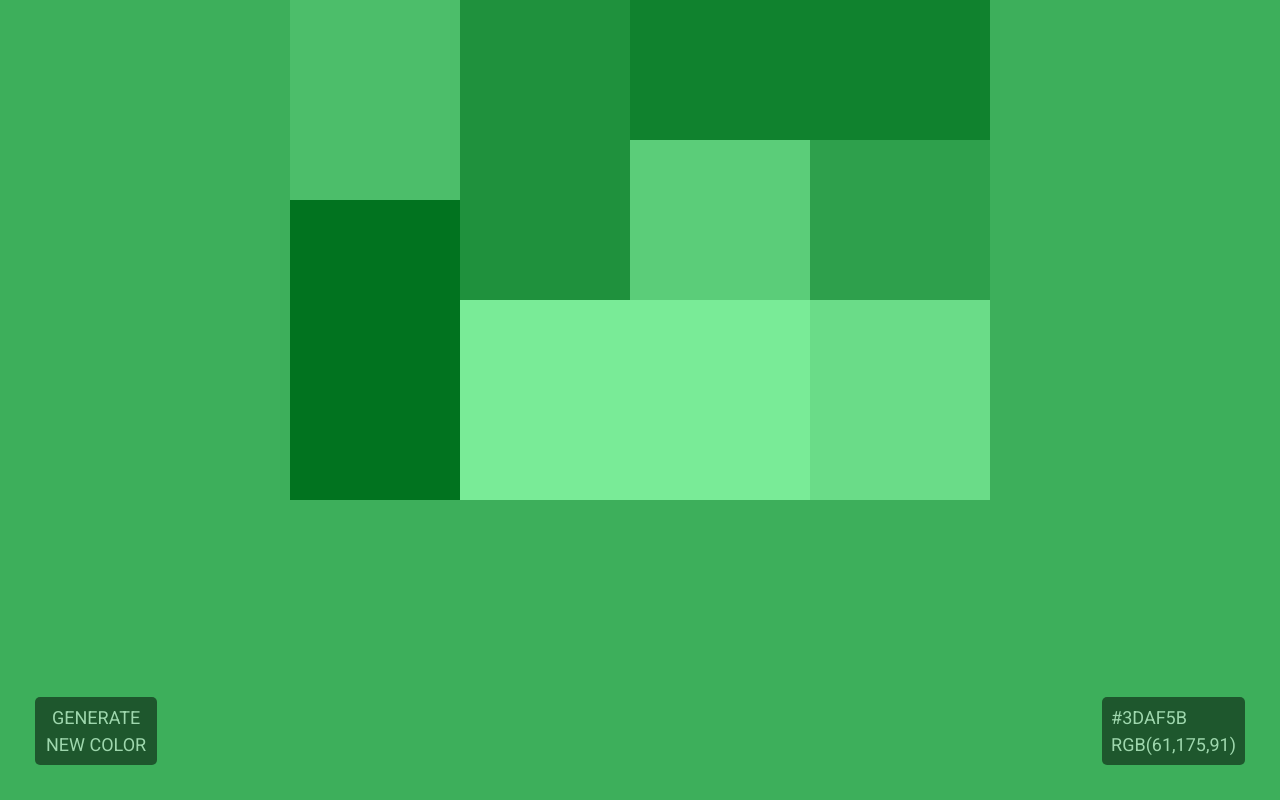
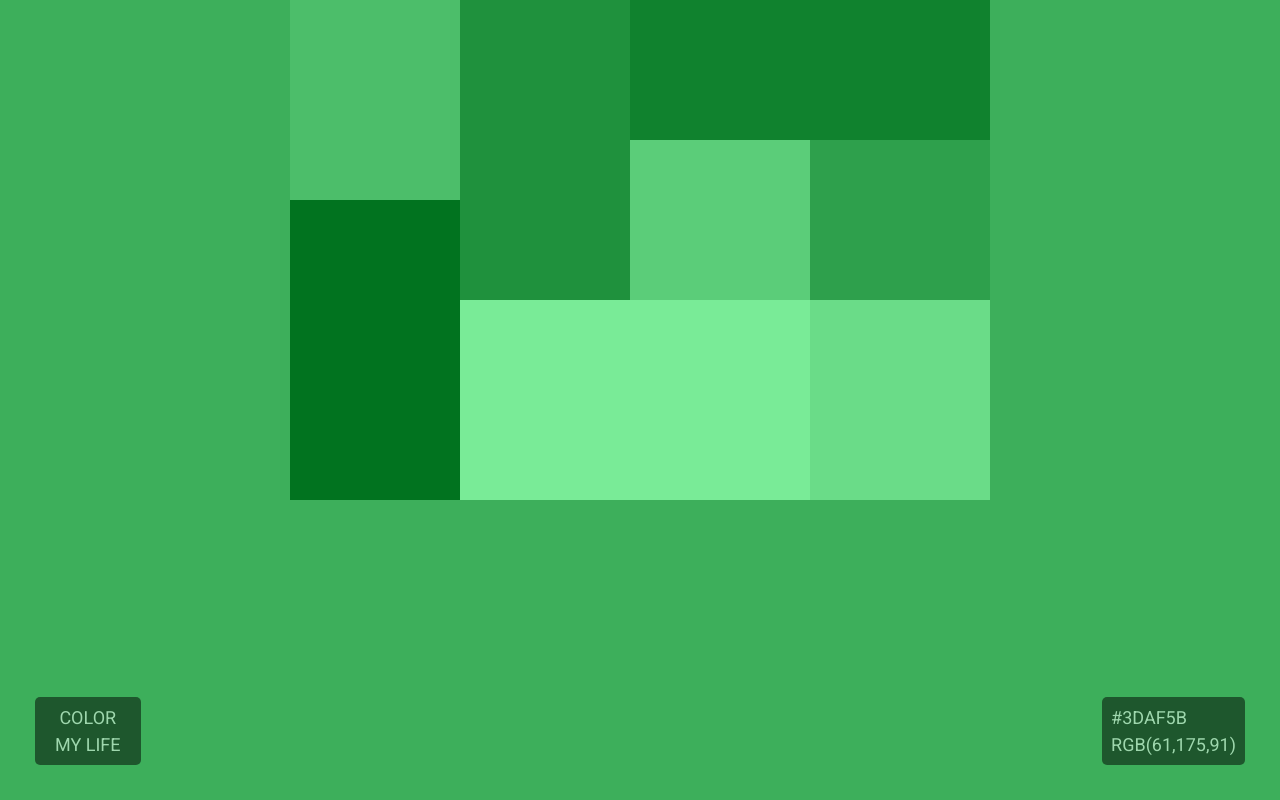
Before and after one commit to cle1994/Color-Generator, a plain HTML site: page index.html in a window 1280 px wide. Drawn offline with Linux system fonts and the light colour scheme.

Commit message:
Update refresh text

```diff
--- a/index.html
+++ b/index.html
@@ -30,8 +30,8 @@
         <div id="colortext">
         </div>
         <div id="generate">
-            <p>Generate</p>
-            <p>new color</p>
+            <p>Color</p>
+            <p>my life</p>
         </div>
     </body>
 </html>
--- a/main.css
+++ b/main.css
@@ -87,7 +87,7 @@ body {
     font-family: "Roboto";
     text-transform: uppercase;
     background: #000000;
-    padding: 7px 11px 7px 11px;
+    padding: 7px 20px 7px 20px;
     opacity: 0.5;
     border-radius: 5px;
 }
```
